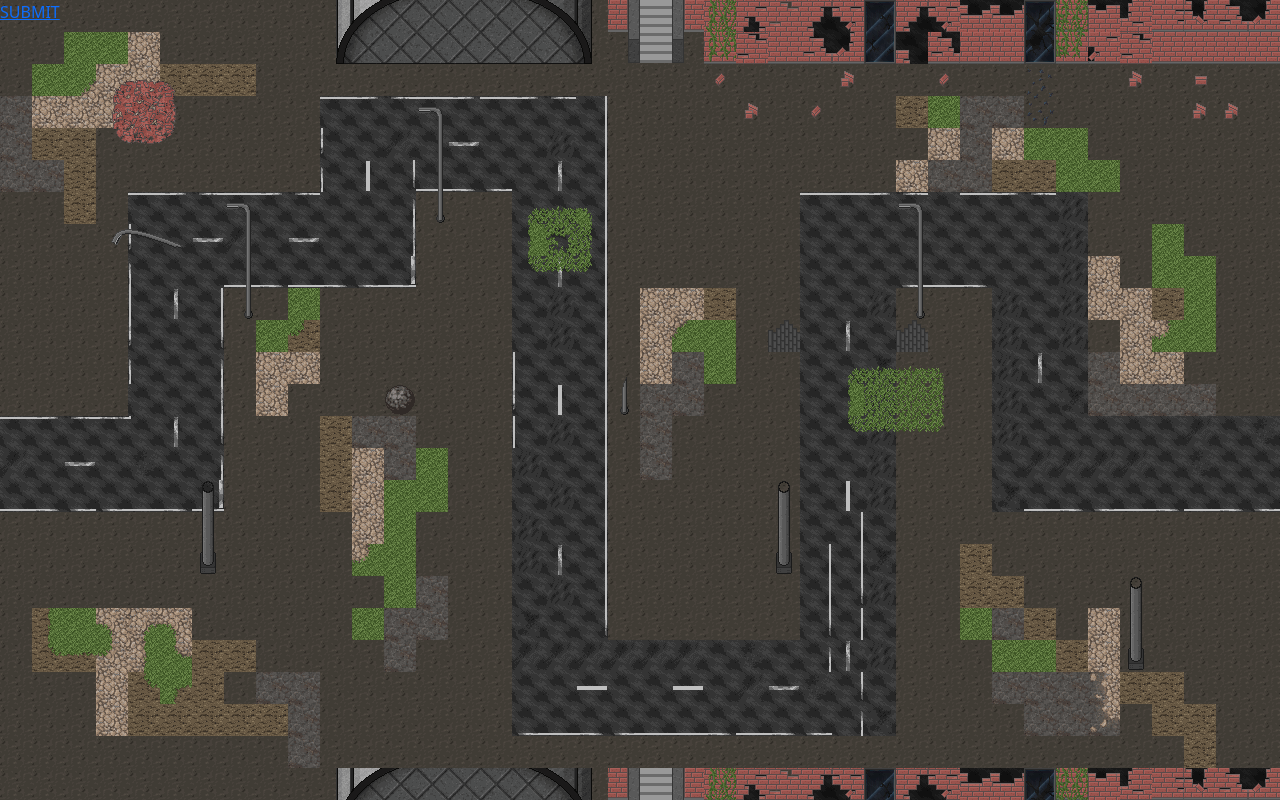
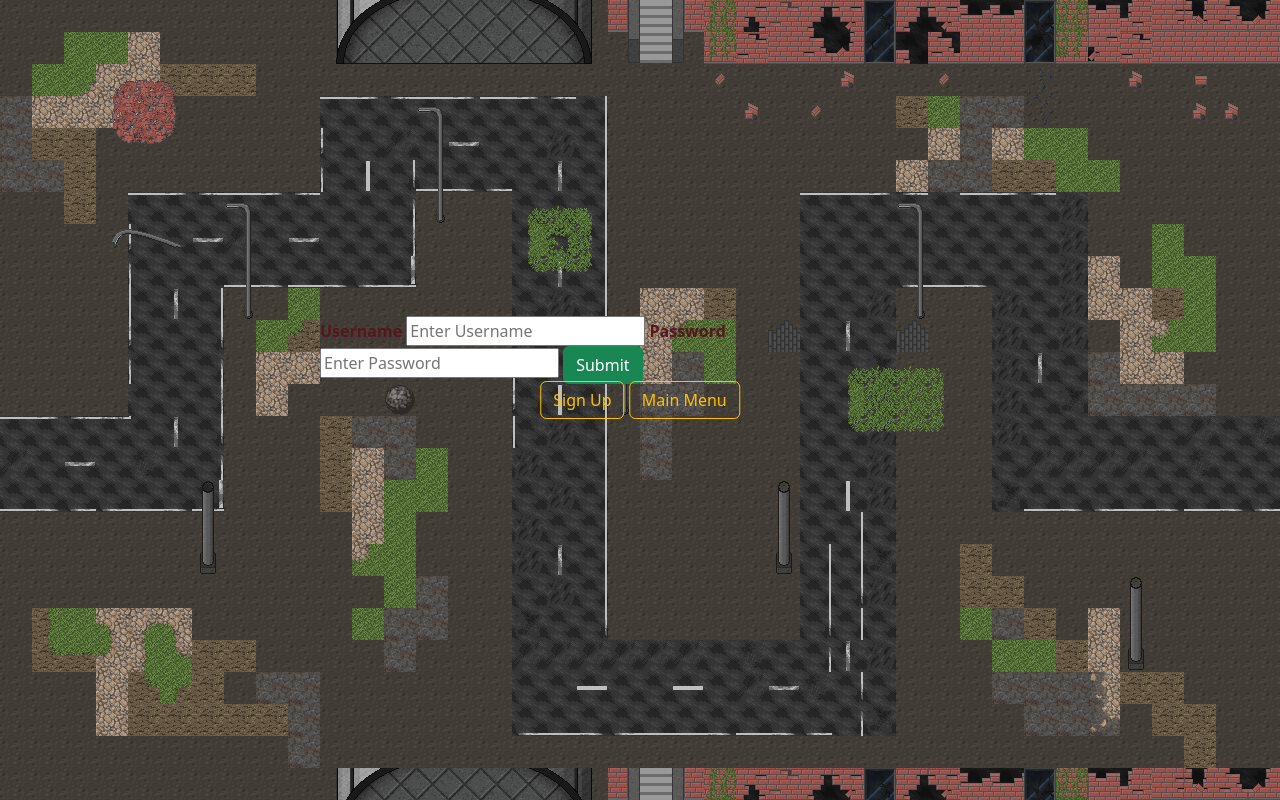
Before and after one commit to IzzyBrassell/Fortress-Defense, a website: page public/auth.html in a window 1280 px wide. Drawn offline with nearby package versions, Linux system fonts and the light colour scheme.

Commit message:
wokred on auth.html

```diff
--- a/public/assets/css/style.css
+++ b/public/assets/css/style.css
@@ -45,3 +45,9 @@
     margin-right: 8px;
     font-size: 40px;
 }
+.increase-height {
+    padding-bottom: 100px;
+}
+.show{
+    display:none;
+}
--- a/public/auth.html
+++ b/public/auth.html
@@ -12,8 +12,41 @@
     <audio autoplay loop>
         <source src="sound/abandon_hope.mp3">
     </audio>
-    <Form>
-        <a href="/score">SUBMIT</a>
-    </Form>
+    <form class="hide position-absolute top-50 start-50 translate-middle increase-height">
+        <label class = "text-danger-emphasis"><b>Username</b></label>
+        <input type="text" placeholder="Enter Username" required>
+
+        <label class = "text-danger-emphasis"><b>Password</b></label>
+        <input type="password" placeholder="Enter Password" required>
+
+        <a href="/start" class="btn btn-success">Submit</a>
+    </form>
+    <form class="show position-absolute top-50 start-50 translate-middle increase-height">
+        <label class = "text-danger-emphasis" for="signup-username"><b>Username</b></label>
+        <input type="text" placeholder="Enter Username" required>
+
+        <label class = "text-danger-emphasis"><b>Password</b></label>
+        <input type="password" placeholder="Enter Password" required>
+
+        <label class = "text-danger-emphasis"><b>Retype Password</b></label>
+        <input type="password" placeholder="Retype Password" required>
+
+        <a href="/start" class="btn btn-success">Submit</a>
+    </form>
+    <div class="position-absolute top-50 start-50 translate-middle">
+        <a id ="sign-up" class="btn btn-outline-warning col">Sign Up</a>
+        <a href="/start" class="btn btn-outline-warning col">Main Menu</a>
+    </div>
 </body>
 </html>
+
+<script>
+    const signUpButton = document.querySelector(`#sign-up`)
+    const hide = document.querySelector(`.hide`)
+    const show = document.querySelector(`.show`)
+
+    signUpButton.addEventListener("click" , () => {
+        hide.style.display = "none"
+        show.style.display = "inline"
+        })
+</script>
```
